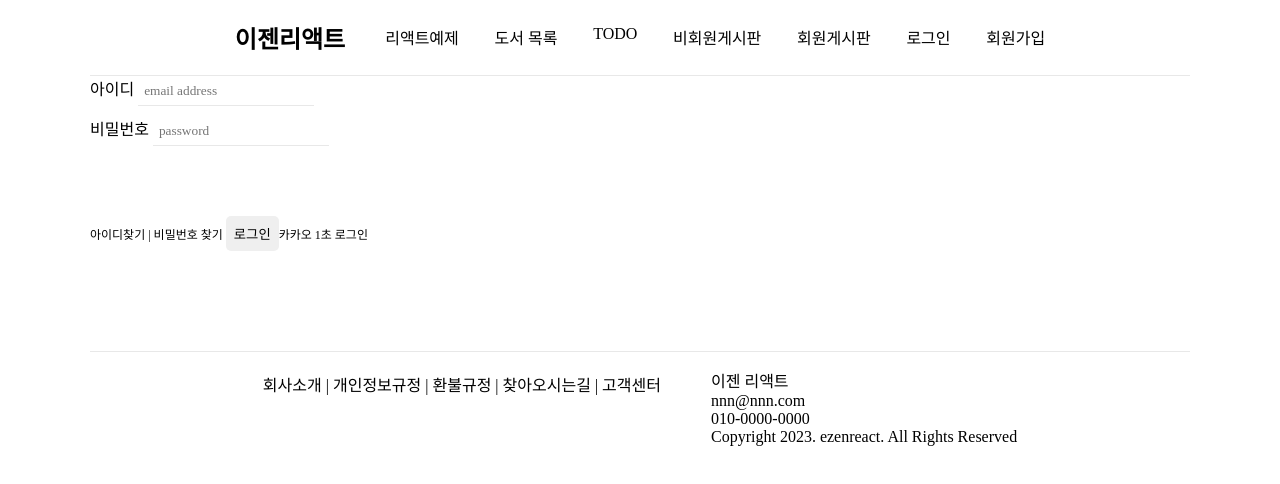
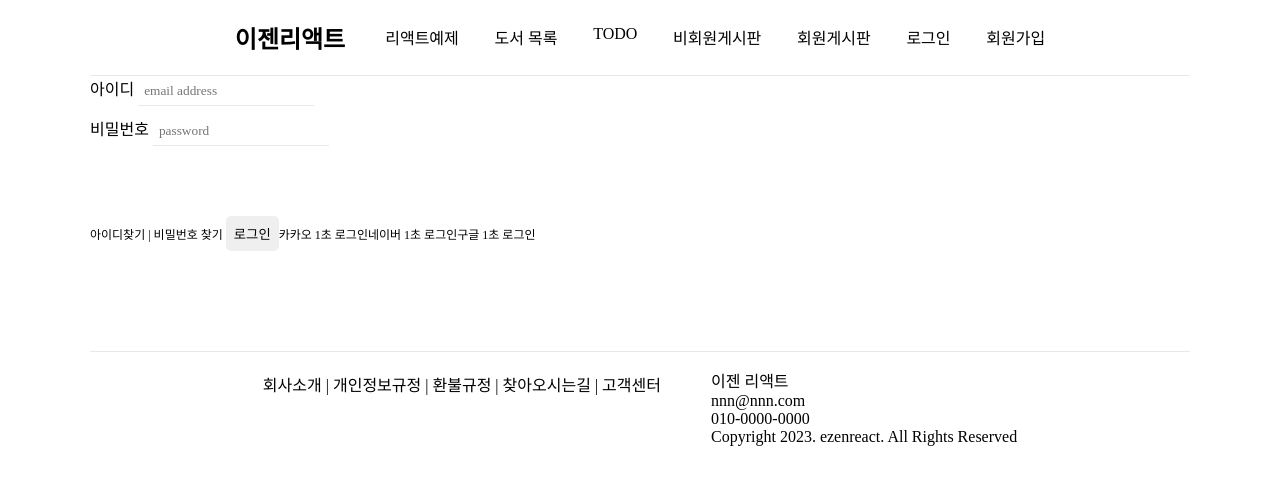
Before and after one commit to kimsundae/ezen_webspring, a React (Create React App) app in the folder src/main/reactapp/: page /login in a window 1280 px wide. Shown: the top 484 px of the page. Built offline with nearby package versions, Linux system fonts and the light colour scheme; no server answers; a web font is replaced by a local one.

Commit message:
22:46 네이버 oauth 설정

```diff
--- a/src/main/reactapp/src/component/member/Login.js
+++ b/src/main/reactapp/src/component/member/Login.js
@@ -41,7 +41,9 @@ export default function Login( props ){
                 <Link to={''}>아이디찾기 |</Link><Link to={''}> 비밀번호 찾기 </Link>
                 <button type={'button'} onClick={onLogin} className={'loginBtn'}>로그인</button>
 
-                <a href={"/oauth2/authorization/kakao"}>카카오 1초 로그인</a>
+                <a className={"oauthBtn"} href={"/oauth2/authorization/kakao"}>카카오 1초 로그인</a>
+                <a className={"oauthBtn"} href={"/oauth2/authorization/naver"}>네이버 1초 로그인</a>
+                <a className={"oauthBtn"} href={"/oauth2/authorization/google"}>구글 1초 로그인</a>
             </div>
         </form>
     </>)
```
Also changed, not shown: src/main/resources/요약본7_oauth2.txt (added), 1 other file (tests, documents, lock files or other folders).
